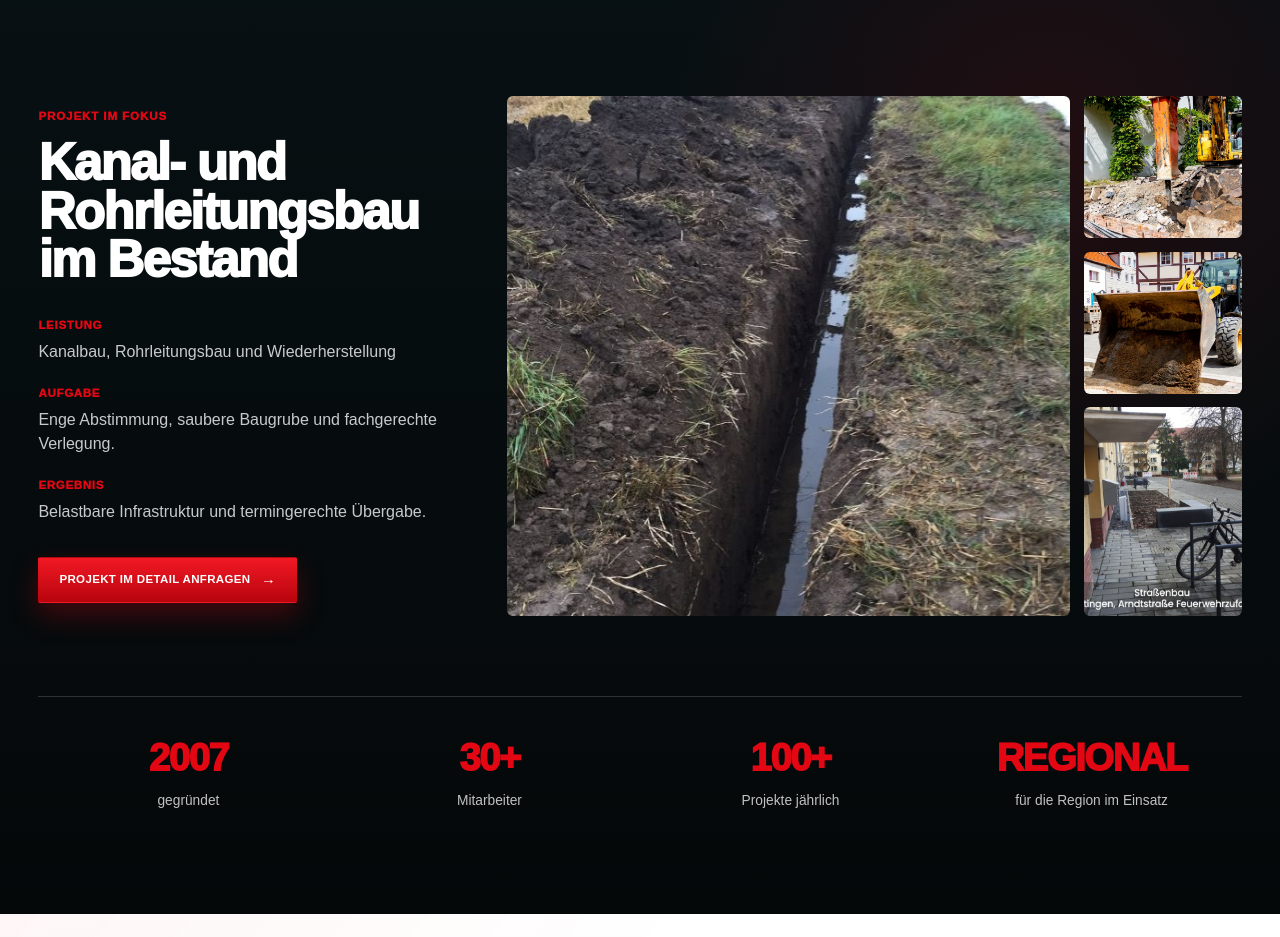
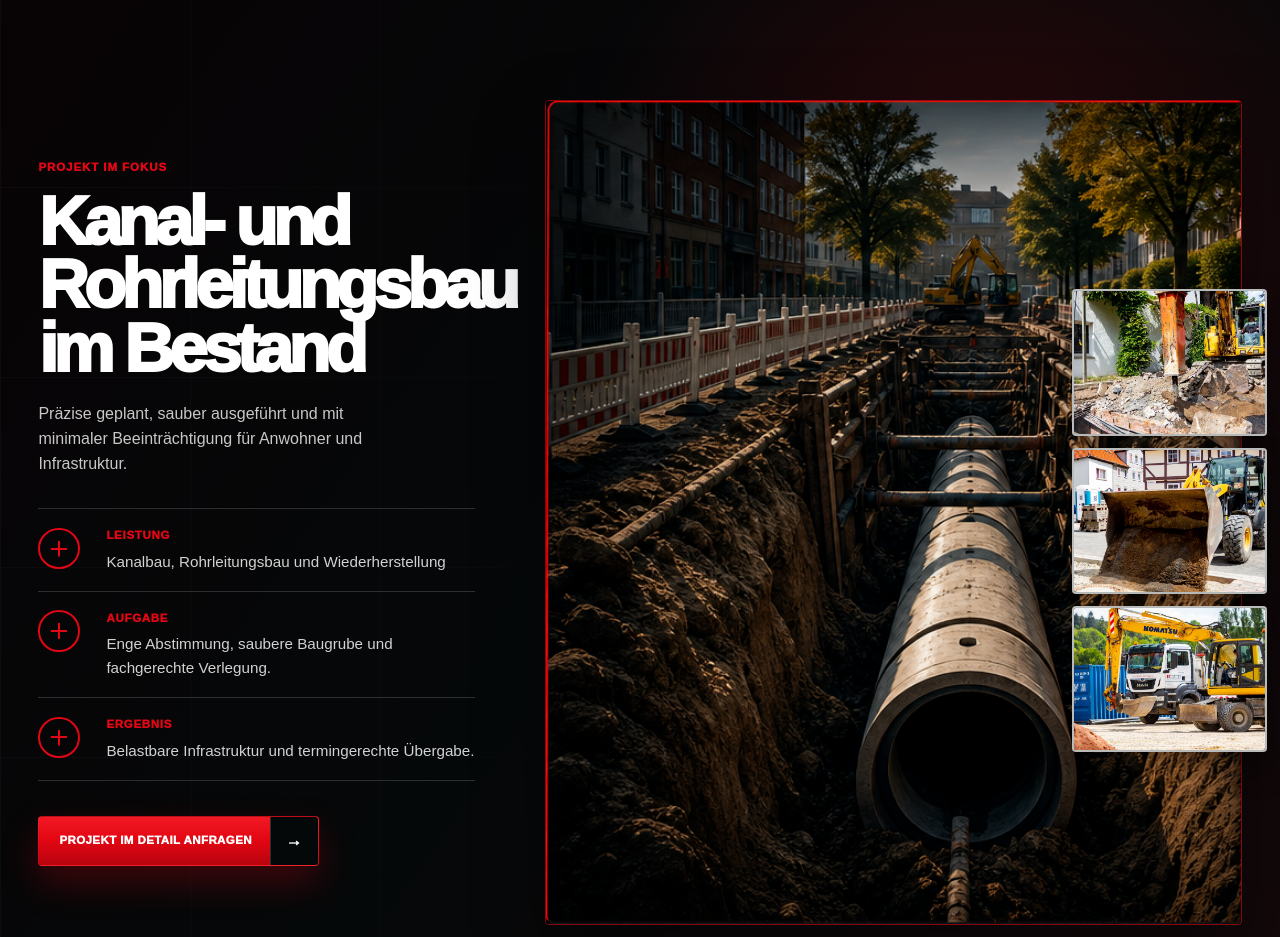
Before and after one commit to QLord-ops/krebs, a Next.js app: page / in a window 1280 px wide. Shown: the part 1860-2797 px from the top of the page. Built offline with nearby package versions, Linux system fonts and the light colour scheme.

Commit message:
feat: refine Krebs visual sections

```diff
--- a/app/globals.css
+++ b/app/globals.css
@@ -192,51 +192,88 @@ section[id] {
 
 .header-cta,
 .button {
+  --button-fill: transparent;
+  --button-text: currentColor;
+  --button-border: transparent;
+  --button-arrow-bg: rgba(10, 14, 16, 0.95);
+  --button-arrow-color: white;
   display: inline-flex;
   align-items: center;
   justify-content: center;
-  min-height: 46px;
-  padding: 0.85rem 1.25rem;
-  border: 1px solid transparent;
-  border-radius: 2px;
+  min-height: 48px;
+  overflow: hidden;
+  padding: 0 0 0 1.25rem;
+  color: var(--button-text);
+  border: 1px solid var(--button-border);
+  border-radius: 4px;
+  background: var(--button-fill);
   font-size: 0.72rem;
-  font-weight: 900;
-  letter-spacing: 0.03em;
+  font-weight: 950;
+  letter-spacing: 0.035em;
   text-transform: uppercase;
   line-height: 1;
   white-space: nowrap;
-  transition: transform 180ms ease, background 180ms ease, border-color 180ms ease, color 180ms ease;
+  box-shadow: none;
+  transition:
+    transform 170ms ease,
+    background 170ms ease,
+    border-color 170ms ease,
+    box-shadow 170ms ease,
+    color 170ms ease;
 }
 
 .header-cta,
 .button-red {
-  color: white;
-  background: linear-gradient(180deg, #f11924, var(--red-dark));
-  box-shadow: 0 12px 28px rgba(227, 6, 19, 0.28);
+  --button-fill: linear-gradient(180deg, #f11924 0%, var(--red) 48%, var(--red-dark) 100%);
+  --button-text: white;
+  --button-border: rgba(255, 255, 255, 0.04);
+  --button-arrow-bg: #050809;
+  box-shadow: 0 16px 36px rgba(227, 6, 19, 0.26);
 }
 
 .button-red::after,
-.header-cta::after {
+.header-cta::after,
+.button-ghost::after,
+.button-outline-red::after {
   content: "→";
-  margin-left: 0.65rem;
-  font-size: 0.92rem;
+  display: grid;
+  width: 48px;
+  min-height: 48px;
+  margin-left: 1.1rem;
+  place-items: center;
+  align-self: stretch;
+  color: var(--button-arrow-color);
+  background: var(--button-arrow-bg);
+  border-left: 1px solid rgba(255, 255, 255, 0.16);
+  font-size: 1rem;
+  transition: background 170ms ease, transform 170ms ease;
 }
 
 .header-cta:hover,
 .button-red:hover {
   transform: translateY(-1px);
-  background: linear-gradient(180deg, #ff2430, #c50310);
+  box-shadow: 0 20px 44px rgba(227, 6, 19, 0.34);
+}
+
+.header-cta:hover::after,
+.button-red:hover::after,
+.button-ghost:hover::after,
+.button-outline-red:hover::after {
+  transform: translateX(2px);
 }
 
 .button-ghost {
-  color: white;
-  border-color: rgba(255, 255, 255, 0.38);
-  background: rgba(255, 255, 255, 0.04);
+  --button-fill: rgba(5, 8, 9, 0.28);
+  --button-text: white;
+  --button-border: rgba(255, 255, 255, 0.56);
+  --button-arrow-bg: rgba(255, 255, 255, 0.08);
+  --button-arrow-color: white;
 }
 
 .button-ghost:hover {
   border-color: white;
-  background: rgba(255, 255, 255, 0.12);
+  background: rgba(255, 255, 255, 0.11);
+  transform: translateY(-1px);
 }
 
 .menu-toggle {
@@ -474,7 +511,6 @@ section[id] {
 .service-card,
 .project-card,
 .value-grid article,
-.role-grid a,
 .contact-form {
   border: 1px solid var(--line);
   border-radius: 6px;
@@ -598,28 +634,59 @@ section[id] {
 .service-body a,
 .project-card a {
   display: inline-flex;
+  align-items: center;
+  gap: 0.4rem;
   margin-top: 1.2rem;
+  padding-bottom: 0.18rem;
   color: var(--red);
   font-size: 0.72rem;
-  font-weight: 900;
+  font-weight: 950;
+  letter-spacing: 0.03em;
+  text-transform: uppercase;
+  border-bottom: 2px solid rgba(227, 6, 19, 0.28);
+  transition: color 170ms ease, border-color 170ms ease, transform 170ms ease;
 }
 
 .service-body a::after,
 .project-card a::after {
   content: "→";
-  margin-left: 0.35rem;
+  margin-left: 0;
+}
+
+.service-body a:hover,
+.project-card a:hover {
+  color: var(--ink);
+  border-color: var(--red);
+  transform: translateX(2px);
 }
 
 .focus-section {
-  display: grid;
-  grid-template-columns: minmax(280px, 0.55fr) minmax(0, 1fr);
-  gap: clamp(2rem, 5vw, 5rem);
+  position: relative;
+  isolation: isolate;
+  display: grid;
+  grid-template-columns: minmax(320px, 0.72fr) minmax(460px, 1.15fr);
+  gap: clamp(2.5rem, 5.5vw, 6rem);
   align-items: center;
-  padding: clamp(5rem, 8vw, 7.5rem) clamp(1rem, 3vw, 2.5rem);
+  overflow: hidden;
+  padding: clamp(5.5rem, 8vw, 8rem) clamp(1rem, 3vw, 2.5rem) clamp(4.5rem, 7vw, 6.5rem);
   color: white;
   background:
-    radial-gradient(circle at 82% 18%, rgba(227, 6, 19, 0.12), transparent 25rem),
-    linear-gradient(180deg, #071013, #050809);
+    radial-gradient(circle at 76% 18%, rgba(227, 6, 19, 0.18), transparent 25rem),
+    linear-gradient(125deg, rgba(8, 3, 5, 0.94), rgba(5, 8, 9, 0.7) 46%, rgba(227, 6, 19, 0.08)),
+    #050809;
+}
+
+.focus-section::before {
+  position: absolute;
+  inset: 0;
+  z-index: -1;
+  content: "";
+  background-image:
+    linear-gradient(rgba(255, 255, 255, 0.045) 1px, transparent 1px),
+    linear-gradient(90deg, rgba(255, 255, 255, 0.045) 1px, transparent 1px);
+  background-size: 190px 190px;
+  mask-image: linear-gradient(90deg, black, transparent 78%);
+  opacity: 0.6;
 }
 
 .focus-copy,
@@ -630,17 +697,49 @@ section[id] {
 
 .focus-copy {
   justify-self: end;
-  max-width: 470px;
+  max-width: 610px;
 }
 
 .focus-copy h2 {
-  font-size: clamp(2rem, 4vw, 4.1rem);
+  max-width: 10ch;
+  font-size: clamp(2.8rem, 5.4vw, 6.25rem);
+  line-height: 0.92;
+  letter-spacing: -0.07em;
+}
+
+.focus-lead {
+  max-width: 42ch;
+  margin: 1.35rem 0 0;
+  color: rgba(255, 255, 255, 0.78);
+  font-size: clamp(1rem, 1.25vw, 1.18rem);
+  line-height: 1.55;
 }
 
 .focus-copy dl {
   display: grid;
-  gap: 1.25rem;
-  margin: 2rem 0;
+  margin: 2rem 0 2.2rem;
+  border-top: 1px solid rgba(255, 255, 255, 0.16);
+}
+
+.focus-copy dl div {
+  position: relative;
+  min-height: 82px;
+  padding: 1.1rem 0 1.1rem 4.25rem;
+  border-bottom: 1px solid rgba(255, 255, 255, 0.16);
+}
+
+.focus-copy dl div::before {
+  position: absolute;
+  top: 1.15rem;
+  left: 0;
+  width: 2.6rem;
+  height: 2.6rem;
+  content: "";
+  border: 2px solid var(--red);
+  border-radius: 50%;
+  background:
+    linear-gradient(var(--red), var(--red)) center / 42% 2px no-repeat,
+    linear-gradient(90deg, var(--red), var(--red)) center / 2px 42% no-repeat;
 }
 
 .focus-copy dt {
@@ -653,25 +752,44 @@ section[id] {
 
 .focus-copy dd {
   margin: 0.35rem 0 0;
-  color: rgba(255, 255, 255, 0.78);
+  color: rgba(255, 255, 255, 0.82);
+  font-size: clamp(0.95rem, 1.08vw, 1.05rem);
   line-height: 1.55;
 }
 
 .focus-media {
-  display: grid;
-  grid-template-columns: minmax(0, 1fr) minmax(120px, 0.28fr);
-  gap: 0.85rem;
-  min-height: 520px;
-}
-
-.focus-media > img,
+  position: relative;
+  min-height: 610px;
+}
+
+.focus-main-image {
+  width: 100%;
+  min-height: 610px;
+  height: 100%;
+  object-fit: cover;
+  border: 1px solid rgba(227, 6, 19, 0.58);
+  border-radius: 4px;
+  box-shadow: 0 26px 70px rgba(0, 0, 0, 0.42);
+}
+
+.focus-thumbs {
+  position: absolute;
+  top: 23%;
+  right: clamp(-2rem, -2vw, -0.8rem);
+  display: grid;
+  width: min(210px, 28%);
+  gap: 0.75rem;
+}
+
 .focus-thumbs img {
-  border-radius: 6px;
-}
-
-.focus-thumbs {
-  display: grid;
-  gap: 0.85rem;
+  width: 100%;
+  aspect-ratio: 4 / 3;
+  height: auto;
+  object-fit: cover;
+  border: 2px solid rgba(255, 255, 255, 0.72);
+  border-radius: 4px;
+  background: #050809;
+  box-shadow: 0 16px 30px rgba(0, 0, 0, 0.42);
 }
 
 .stats-row {
@@ -680,13 +798,20 @@ section[id] {
   grid-template-columns: repeat(4, minmax(0, 1fr));
   gap: 1px;
   justify-self: center;
-  margin-top: 1rem;
+  margin-top: clamp(2rem, 4vw, 3.3rem);
   border-top: 1px solid var(--line-light);
+  border-bottom: 1px solid var(--line-light);
+  background: rgba(255, 255, 255, 0.025);
 }
 
 .stats-row div {
-  padding: 2rem 1.2rem 0;
-  text-align: center;
+  padding: 1.35rem clamp(1rem, 2.2vw, 2rem);
+  border-right: 1px solid var(--line-light);
+  text-align: left;
+}
+
+.stats-row div:last-child {
+  border-right: 0;
 }
 
 .stats-row strong {
@@ -857,19 +982,19 @@ section[id] {
 }
 
 .button-outline-red {
-  color: var(--red);
-  border-color: var(--red);
-  background: transparent;
-}
-
-.button-outline-red::after {
-  content: "→";
-  margin-left: 0.65rem;
+  --button-fill: transparent;
+  --button-text: var(--ink);
+  --button-border: var(--ink);
+  --button-arrow-bg: var(--ink);
+  --button-arrow-color: white;
 }
 
 .button-outline-red:hover {
-  color: white;
-  background: var(--red);
+  --button-text: white;
+  --button-border: var(--red);
+  --button-fill: var(--red);
+  --button-arrow-bg: #050809;
+  transform: translateY(-1px);
 }
 
 .services-showcase {
@@ -1052,7 +1177,7 @@ section[id] {
 .references-layout .button-outline-red {
   justify-self: start;
   min-height: 50px;
-  padding-inline: 1.1rem;
+  padding: 0 0 0 1.1rem;
 }
 
 .references-layout .project-grid {
@@ -1231,58 +1356,216 @@ section[id] {
 }
 
 .career-section {
-  padding: clamp(5rem, 8vw, 7rem) clamp(1rem, 3vw, 2.5rem);
-  color: white;
+  position: relative;
+  overflow: hidden;
+  padding: 0 clamp(1rem, 3vw, 2.5rem);
+  color: var(--ink);
   background:
-    linear-gradient(90deg, rgba(6, 11, 13, 0.84), rgba(6, 11, 13, 0.54)),
-    url("/krebs/images/career-team.jpg") center / cover;
-}
-
-.career-copy,
-.role-grid,
-.career-section > .button {
+    linear-gradient(110deg, #f7f6f3 0%, #f7f6f3 42%, #071013 42%, #050809 100%);
+}
+
+.career-section::before {
+  position: absolute;
+  inset: 0;
+  content: "";
+  background:
+    linear-gradient(90deg, rgba(10, 14, 16, 0.055) 1px, transparent 1px),
+    linear-gradient(rgba(10, 14, 16, 0.045) 1px, transparent 1px);
+  background-size: 54px 54px;
+  opacity: 0.55;
+  pointer-events: none;
+}
+
+.career-shell {
+  position: relative;
+  z-index: 1;
+  display: grid;
+  grid-template-columns: minmax(310px, 0.62fr) minmax(540px, 1fr);
+  gap: clamp(2rem, 5vw, 5rem);
+  align-items: stretch;
   width: min(100%, 1480px);
-  margin-right: auto;
-  margin-left: auto;
+  min-height: 760px;
+  margin: 0 auto;
 }
 
 .career-copy {
-  max-width: 760px;
-  margin-left: max(1rem, calc((100% - 1480px) / 2));
-}
-
-.career-copy .eyebrow {
-  color: rgba(255, 255, 255, 0.72);
+  align-self: center;
+  max-width: 560px;
+  padding: clamp(5rem, 8vw, 7rem) 0;
+}
+
+.career-copy h2 {
+  max-width: 10ch;
+  margin-bottom: 1.3rem;
+  font-size: clamp(2.85rem, 5vw, 5.6rem);
+  line-height: 0.94;
+  letter-spacing: -0.065em;
 }
 
 .career-copy p {
-  color: rgba(255, 255, 255, 0.78);
+  max-width: 43ch;
+  color: #20282b;
   font-size: 1.05rem;
   line-height: 1.65;
 }
 
-.role-grid {
-  display: grid;
-  grid-template-columns: repeat(6, minmax(0, 1fr));
-  gap: 0.75rem;
-  margin-top: 3rem;
-  margin-bottom: 1.4rem;
-}
-
-.role-grid a {
-  display: grid;
-  min-height: 140px;
-  align-content: space-between;
-  padding: 1rem;
-  color: var(--ink);
+.career-proofs {
+  display: grid;
+  gap: 1.2rem;
+  margin: clamp(2rem, 4vw, 3rem) 0 2rem;
+}
+
+.career-proofs div {
+  display: grid;
+  grid-template-columns: 48px minmax(0, 1fr);
+  column-gap: 1rem;
+  align-items: start;
+}
+
+.career-proofs .k-icon {
+  grid-row: span 2;
+}
+
+.career-proofs strong {
   font-size: 0.78rem;
   font-weight: 950;
+  letter-spacing: 0.04em;
   text-transform: uppercase;
 }
 
-.role-grid small {
-  color: var(--red);
-  font-size: 0.68rem;
+.career-proofs span:last-child {
+  max-width: 34ch;
+  margin-top: 0.28rem;
+  color: #454e52;
+  font-size: 0.86rem;
+  line-height: 1.45;
+}
+
+.career-board {
+  position: relative;
+  display: flex;
+  flex-direction: column;
+  justify-content: end;
+  min-width: 0;
+  padding: clamp(2rem, 4vw, 3.2rem) 0 clamp(3rem, 5vw, 4.2rem);
+  color: white;
+}
+
+.career-board::before {
+  position: absolute;
+  inset: 0 max(-7vw, -5rem) 0 max(-4vw, -3rem);
+  z-index: -1;
+  content: "";
+  background:
+    radial-gradient(circle at 70% 12%, rgba(227, 6, 19, 0.16), transparent 22rem),
+    linear-gradient(135deg, #071013, #050809);
+  clip-path: polygon(8% 0, 100% 0, 100% 100%, 0 100%);
+}
+
+.career-photo {
+  position: relative;
+  min-height: clamp(220px, 24vw, 330px);
+  margin-left: clamp(1.8rem, 4vw, 4rem);
+  overflow: hidden;
+  border-left: 6px solid var(--red);
+}
+
+.career-photo::after {
+  position: absolute;
+  inset: 0;
+  content: "";
+  background: linear-gradient(180deg, transparent 45%, rgba(5, 8, 9, 0.42));
+  pointer-events: none;
+}
+
+.career-photo img {
+  width: 100%;
+  height: 100%;
+  min-height: inherit;
+  object-fit: cover;
+  filter: saturate(0.9) contrast(1.06);
+}
+
+.role-grid {
+  display: grid;
+  grid-template-columns: 1fr;
+  gap: 0.7rem;
+  width: auto;
+  margin: clamp(1.6rem, 3vw, 2.2rem) 0 0 clamp(1.8rem, 4vw, 4rem);
+}
+
+.role-row {
+  display: grid;
+  grid-template-columns: 72px minmax(0, 1fr) auto auto 54px;
+  align-items: center;
+  min-height: 64px;
+  padding: 0;
+  overflow: hidden;
+  color: white;
+  border: 1px solid rgba(255, 255, 255, 0.16);
+  border-radius: 4px;
+  background: rgba(255, 255, 255, 0.035);
+  box-shadow: none;
+  transition: background 170ms ease, border-color 170ms ease, transform 170ms ease;
+}
+
+.role-number {
+  display: grid;
+  min-height: 64px;
+  place-items: center;
+  align-self: stretch;
+  color: white;
+  background: linear-gradient(180deg, #f11924, var(--red-dark));
+  font-size: 1rem;
+  font-weight: 950;
+}
+
+.role-row strong {
+  min-width: 0;
+  padding: 0 1.2rem;
+  font-size: clamp(1rem, 1.35vw, 1.32rem);
+  line-height: 1.15;
+  letter-spacing: -0.02em;
+  text-transform: uppercase;
+}
+
+.role-row small,
+.role-row em {
+  color: rgba(255, 255, 255, 0.62);
+  font-size: 0.86rem;
+  font-style: normal;
+  white-space: nowrap;
+}
+
+.role-row small {
+  padding-right: 1rem;
+}
+
+.role-row em {
+  min-width: 120px;
+  padding-right: 1.2rem;
+}
+
+.role-arrow {
+  display: grid;
+  min-height: 64px;
+  place-items: center;
+  align-self: stretch;
+  color: white;
+  border-left: 1px solid rgba(255, 255, 255, 0.16);
+  font-size: 1.3rem;
+  transition: background 170ms ease, transform 170ms ease;
+}
+
+.role-row:hover {
+  border-color: rgba(227, 6, 19, 0.6);
+  background: rgba(255, 255, 255, 0.075);
+  transform: translateX(4px);
+}
+
+.role-row:hover .role-arrow {
+  background: rgba(227, 6, 19, 0.2);
+  transform: translateX(2px);
 }
 
 .contact-section {
@@ -1460,7 +1743,7 @@ address span::before {
   }
 
   .role-grid {
-    grid-template-columns: repeat(3, minmax(0, 1fr));
+    grid-template-columns: 1fr;
   }
 }
 
@@ -1517,7 +1800,8 @@ address span::before {
   .contact-section,
   .split-head,
   .references-layout,
-  .values-panel {
+  .values-panel,
+  .career-shell {
     grid-template-columns: 1fr;
   }
 
@@ -1545,8 +1829,47 @@ address span::before {
     max-width: 14ch;
   }
 
+  .focus-media {
+    display: grid;
+    min-height: auto;
+    gap: 0.85rem;
+  }
+
+  .focus-main-image {
+    min-height: 430px;
+  }
+
+  .focus-thumbs {
+    position: static;
+    grid-template-columns: repeat(3, minmax(0, 1fr));
+    width: 100%;
+  }
+
+  .career-section {
+    background: #f7f6f3;
+  }
+
+  .career-shell {
+    min-height: auto;
+  }
+
   .career-copy {
-    margin-left: auto;
+    max-width: none;
+    padding-bottom: 2.2rem;
+  }
+
+  .career-board {
+    padding-top: 0;
+  }
+
+  .career-board::before {
+    inset: 0 -2.5rem;
+    clip-path: none;
+  }
+
+  .career-photo,
+  .role-grid {
+    margin-left: 0;
   }
 
   .site-footer {
@@ -1722,8 +2045,9 @@ address span::before {
     min-height: auto;
   }
 
-  .focus-media > img {
+  .focus-main-image {
     height: 330px;
+    min-height: 330px;
   }
 
   .focus-thumbs {
@@ -1738,6 +2062,36 @@ address span::before {
     min-height: 310px;
   }
 
+  .career-copy h2,
+  .focus-copy h2 {
+    max-width: none;
+    font-size: clamp(2.45rem, 12vw, 3.6rem);
+  }
+
+  .career-cta {
+    width: 100%;
+  }
+
+  .role-row {
+    grid-template-columns: 54px minmax(0, 1fr) 44px;
+    min-height: 72px;
+  }
+
+  .role-number,
+  .role-arrow {
+    min-height: 72px;
+  }
+
+  .role-row strong {
+    padding: 0 0.85rem;
+    font-size: 0.92rem;
+  }
+
+  .role-row small,
+  .role-row em {
+    display: none;
+  }
+
   .contact-form fieldset {
     grid-template-columns: 1fr;
   }
--- a/app/page.tsx
+++ b/app/page.tsx
@@ -51,7 +51,7 @@ const projects = [
   {
     title: "Überlandleitung Billeben",
     category: "Kanalbau",
-    image: "/krebs/images/reference-pipe.jpg",
+    image: "/krebs/images/focus-kanal-reference.png",
   },
   {
     title: "Feuerwehrzufahrt Göttingen-Nord",
@@ -82,13 +82,19 @@ const values = [
   ["Saubere Ausführung", "Termingerechte Arbeit und fachgerechte Wiederherstellung."],
 ];
 
+const careerProofs = [
+  ["Ein Team, das hält.", "Erfahrene Kollegen, kurze Wege und gegenseitiger Respekt."],
+  ["Moderne Technik.", "Leistungsstarke Maschinen und digitale Abläufe auf der Baustelle."],
+  ["Sichere Zukunft.", "Regionale Projekte, feste Strukturen und verlässliche Perspektiven."],
+];
+
 const roles = [
-  "Polier / Vorarbeiter",
-  "Baggerfahrer / Maschinist",
-  "Facharbeiter Tief- & Straßenbau",
-  "LKW-Fahrer",
-  "Auszubildender Tief- & Straßenbau",
-  "Initiativbewerbung",
+  { title: "Polier / Vorarbeiter", type: "m/w/d", meta: "Vollzeit" },
+  { title: "Baggerfahrer / Maschinist", type: "m/w/d", meta: "Vollzeit" },
+  { title: "Facharbeiter Tief- & Straßenbau", type: "m/w/d", meta: "Vollzeit" },
+  { title: "LKW-Fahrer", type: "m/w/d", meta: "Vollzeit" },
+  { title: "Auszubildender Tief- & Straßenbau", type: "m/w/d", meta: "Ausbildung" },
+  { title: "Initiativbewerbung", type: "", meta: "Vollzeit / Teilzeit" },
 ];
 
 export default function Home() {
@@ -188,6 +194,10 @@ export default function Home() {
           <div className="focus-copy">
             <p className="eyebrow red">Projekt im Fokus</p>
             <h2 id="focus-title">Kanal- und Rohrleitungsbau im Bestand</h2>
+            <p className="focus-lead">
+              Präzise geplant, sauber ausgeführt und mit minimaler Beeinträchtigung
+              für Anwohner und Infrastruktur.
+            </p>
             <dl>
               <div>
                 <dt>Leistung</dt>
@@ -205,11 +215,11 @@ export default function Home() {
             <a className="button button-red" href="#kontakt">Projekt im Detail anfragen</a>
           </div>
           <div className="focus-media">
-            <Image src="/krebs/images/reference-pipe.jpg" alt="Rohrleitungsarbeiten auf einer Baustelle" width={1200} height={900} />
+            <Image className="focus-main-image" src="/krebs/images/focus-kanal-reference.png" alt="Kanalbau und Rohrleitungsgraben im Bestand" width={1200} height={900} />
             <div className="focus-thumbs" aria-hidden="true">
               <Image src="/krebs/images/hero-tiefbau.jpg" alt="" width={500} height={360} />
               <Image src="/krebs/images/site-roadworks.jpg" alt="" width={500} height={360} />
-              <Image src="/krebs/images/reference-paving.jpg" alt="" width={500} height={360} />
+              <Image src="/krebs/images/site-excavation.jpg" alt="" width={500} height={360} />
             </div>
           </div>
           <div className="stats-row">
@@ -263,7 +273,7 @@ export default function Home() {
             <a className="button button-red" href="#kontakt">Mehr über uns</a>
           </div>
           <div className="company-image">
-            <Image src="/krebs/images/career-team.jpg" alt="Bauarbeiter und Bagger auf einer Baustelle" width={1400} height={760} />
+            <Image src="/krebs/images/company-reference-team.png" alt="Krebs Team mit Bagger auf einer Baustelle" width={1400} height={760} />
           </div>
           <div className="values-panel">
             <div className="values-intro">
@@ -290,24 +300,42 @@ export default function Home() {
         </section>
 
         <section id="karriere" className="career-section">
+          <div className="career-shell">
             <div className="career-copy">
-            <p className="eyebrow">Karriere</p>
-            <h2>Draußen arbeiten. Im Team liefern. Abends sehen, was geschafft ist.</h2>
+              <p className="eyebrow red">Karriere</p>
+              <h2>Bau mit uns die Infrastruktur von morgen.</h2>
               <p>
                 Ob Facharbeiter, Maschinist, Polier oder Azubi - bei Krebs arbeitet ein
                 echtes Team mit moderner Technik, festen Abläufen und klaren Aufgaben.
               </p>
+              <div className="career-proofs">
+                {careerProofs.map(([title, text]) => (
+                  <div key={title}>
+                    <span className="k-icon small" aria-hidden="true" />
+                    <strong>{title}</strong>
+                    <span>{text}</span>
                   </div>
-          <div className="role-grid">
-            {roles.map((role) => (
-              <a href="#kontakt" key={role}>
-                <span className="k-icon small" aria-hidden="true" />
-                {role}
-                <small>Mehr erfahren</small>
+                ))}
+              </div>
+              <a className="button button-red career-cta" href="#kontakt">Jetzt bewerben</a>
+            </div>
+            <div className="career-board">
+              <div className="career-photo">
+                <Image src="/krebs/images/company-reference-team.png" alt="Krebs Team vor Bagger auf einer Baustelle" width={1400} height={820} />
+              </div>
+              <div className="role-grid" aria-label="Offene Positionen">
+                {roles.map((role, index) => (
+                  <a className="role-row" href="#kontakt" key={role.title}>
+                    <span className="role-number">{String(index + 1).padStart(2, "0")}</span>
+                    <strong>{role.title}</strong>
+                    {role.type ? <small>{role.type}</small> : <small aria-hidden="true" />}
+                    <em>{role.meta}</em>
+                    <span className="role-arrow" aria-hidden="true">→</span>
                   </a>
                 ))}
               </div>
-          <a className="button button-red" href="#kontakt">In 60 Sekunden bewerben</a>
+            </div>
+          </div>
         </section>
 
         <section id="kontakt" className="contact-section">
```
Also changed, not shown: public/krebs/images/company-reference-team.png (added), public/krebs/images/focus-kanal-reference.png (added). Lines whose indentation alone changed are shown as unchanged.
